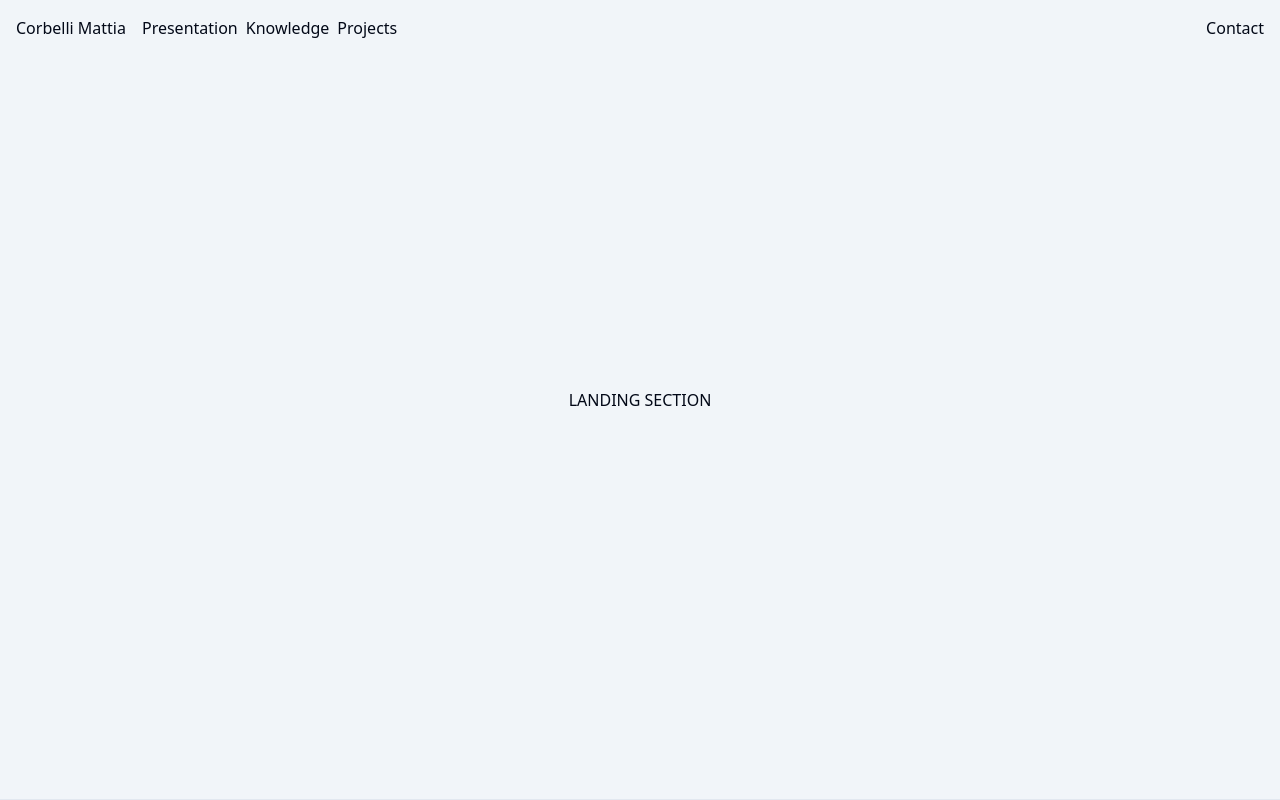
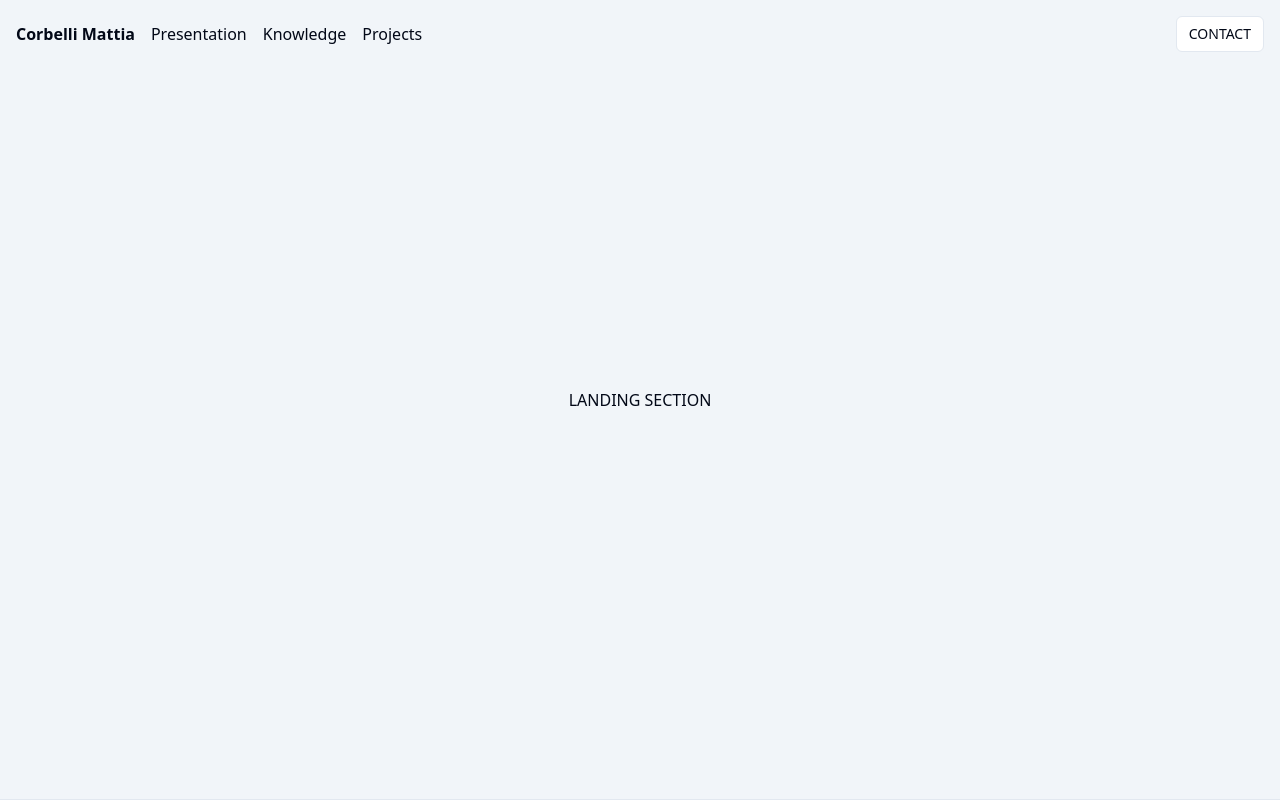
Before and after one commit to mcorbelli/mcorbelli.github.io, a Next.js app: page / in a window 1280 px wide. Shown: the top 800 px of the page. Built offline with nearby package versions, Linux system fonts and the light colour scheme.

Commit message:
corrected navbar + shadcn/ui button

```diff
--- a/package.json
+++ b/package.json
@@ -9,6 +9,7 @@
     "lint": "next lint"
   },
   "dependencies": {
+    "@radix-ui/react-slot": "^1.0.2",
     "class-variance-authority": "^0.7.0",
     "clsx": "^2.1.0",
     "lucide-react": "^0.309.0",
--- a/src/app/(landing)/_components/navbar.tsx
+++ b/src/app/(landing)/_components/navbar.tsx
@@ -5,6 +5,7 @@
 import { usePathname } from "next/navigation";
 
 import Logo from "@/components/logo";
+import { Button } from "@/components/ui/button";
 
 function NavBar() {
   const [prefix, setPrefix] = useState("");
@@ -16,15 +17,19 @@
   }, [pathname]);
 
   return (
-    <nav className="absolute top-0 flex w-screen p-4 gap-x-4">
+    <nav className="absolute top-0 flex w-screen p-4 gap-x-4 items-center">
       <Logo />
-      <div className="flex justify-between w-full">
-        <div className="flex flex-row gap-x-2">
+      <div className="flex justify-between items-center w-full">
+        <div className="space-x-4 block w-full">
           <Link href={`${prefix}#presentation`}>Presentation</Link>
           <Link href={`${prefix}#knowledge`}>Knowledge</Link>
           <Link href={`${prefix}#projects`}>Projects</Link>
         </div>
-        <Link href="/contact">Contact</Link>
+        <div className="space-x-4 block">
+          <Button size="sm" variant="outline" asChild>
+            <Link href="/contact">CONTACT</Link>
+          </Button>
+        </div>
       </div>
     </nav>
   );
--- a/src/components/logo.tsx
+++ b/src/components/logo.tsx
@@ -6,7 +6,10 @@
 
 function Logo(props: LogoProps) {
   return (
-    <Link className="whitespace-nowrap" href={props.redirectPath ?? "/"}>
+    <Link
+      className="whitespace-nowrap font-bold"
+      href={props.redirectPath ?? "/"}
+    >
       Corbelli Mattia
     </Link>
   );
--- /dev/null
+++ b/src/components/ui/button.tsx
@@ -0,0 +1,56 @@
+import * as React from "react"
+import { Slot } from "@radix-ui/react-slot"
+import { cva, type VariantProps } from "class-variance-authority"
+
+import { cn } from "@/lib/utils"
+
+const buttonVariants = cva(
+  "inline-flex items-center justify-center whitespace-nowrap rounded-md text-sm font-medium ring-offset-background transition-colors focus-visible:outline-none focus-visible:ring-2 focus-visible:ring-ring focus-visible:ring-offset-2 disabled:pointer-events-none disabled:opacity-50",
+  {
+    variants: {
+      variant: {
+        default: "bg-primary text-primary-foreground hover:bg-primary/90",
+        destructive:
+          "bg-destructive text-destructive-foreground hover:bg-destructive/90",
+        outline:
+          "border border-input bg-background hover:bg-accent hover:text-accent-foreground",
+        secondary:
+          "bg-secondary text-secondary-foreground hover:bg-secondary/80",
+        ghost: "hover:bg-accent hover:text-accent-foreground",
+        link: "text-primary underline-offset-4 hover:underline",
+      },
+      size: {
+        default: "h-10 px-4 py-2",
+        sm: "h-9 rounded-md px-3",
+        lg: "h-11 rounded-md px-8",
+        icon: "h-10 w-10",
+      },
+    },
+    defaultVariants: {
+      variant: "default",
+      size: "default",
+    },
+  }
+)
+
+export interface ButtonProps
+  extends React.ButtonHTMLAttributes<HTMLButtonElement>,
+    VariantProps<typeof buttonVariants> {
+  asChild?: boolean
+}
+
+const Button = React.forwardRef<HTMLButtonElement, ButtonProps>(
+  ({ className, variant, size, asChild = false, ...props }, ref) => {
+    const Comp = asChild ? Slot : "button"
+    return (
+      <Comp
+        className={cn(buttonVariants({ variant, size, className }))}
+        ref={ref}
+        {...props}
+      />
+    )
+  }
+)
+Button.displayName = "Button"
+
+export { Button, buttonVariants }
```
Also changed, not shown: 1 other file (tests, documents, lock files or other folders).
